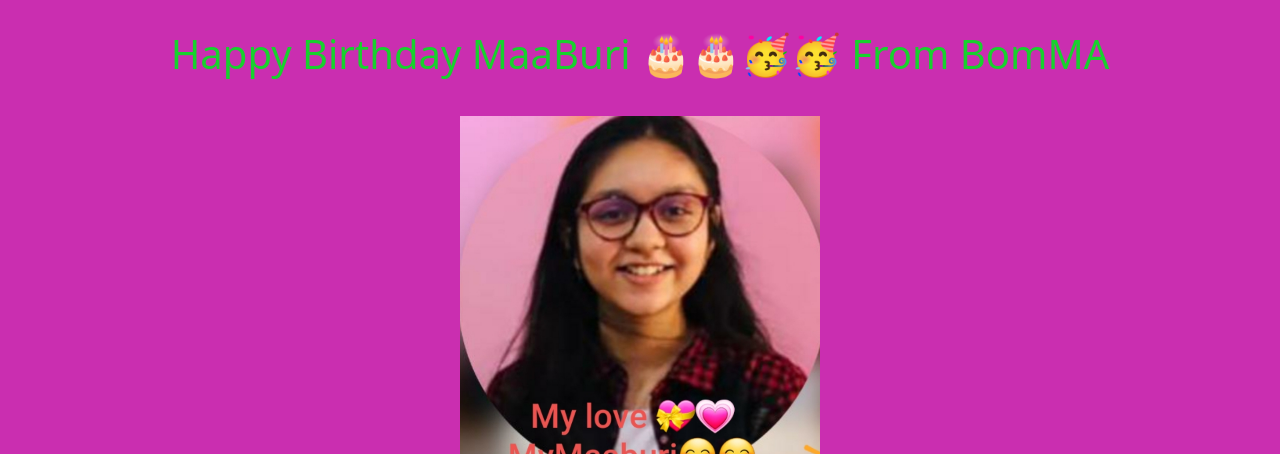
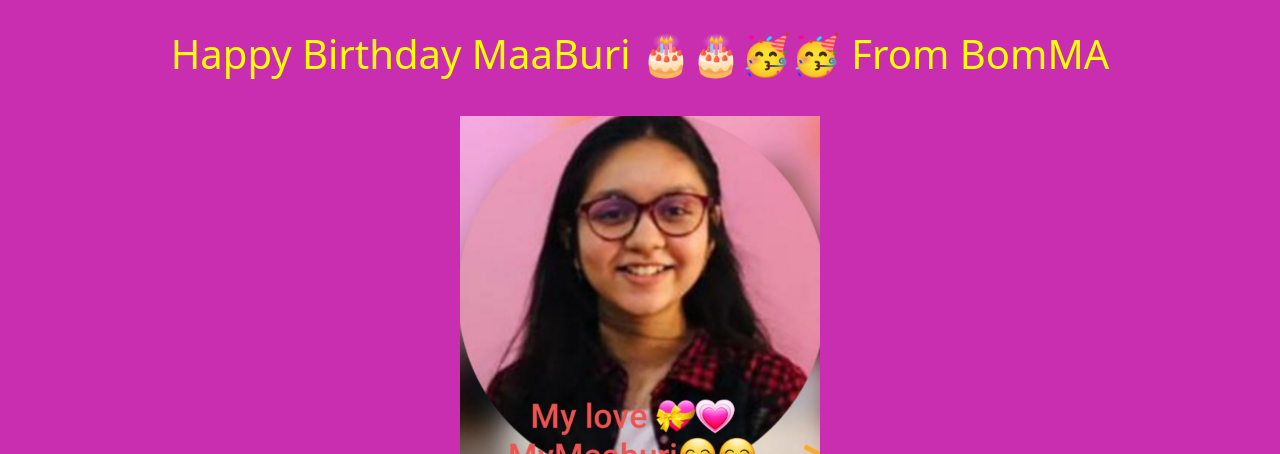
Before and after one commit to DevrajBhatt/Birthday, a plain HTML site: page index.html in a window 1280 px wide. Shown: the top 454 px of the page. Drawn offline with nearby package versions, Linux system fonts and the light colour scheme.

Commit message:
styles changed

```diff
--- a/styles.css
+++ b/styles.css
@@ -9,7 +9,7 @@ body {
 
 h1 {
     text-align: center;
-    color: rgb(24, 209, 46);
+    color: yellow;
     padding: 30px;
 }
 
```
